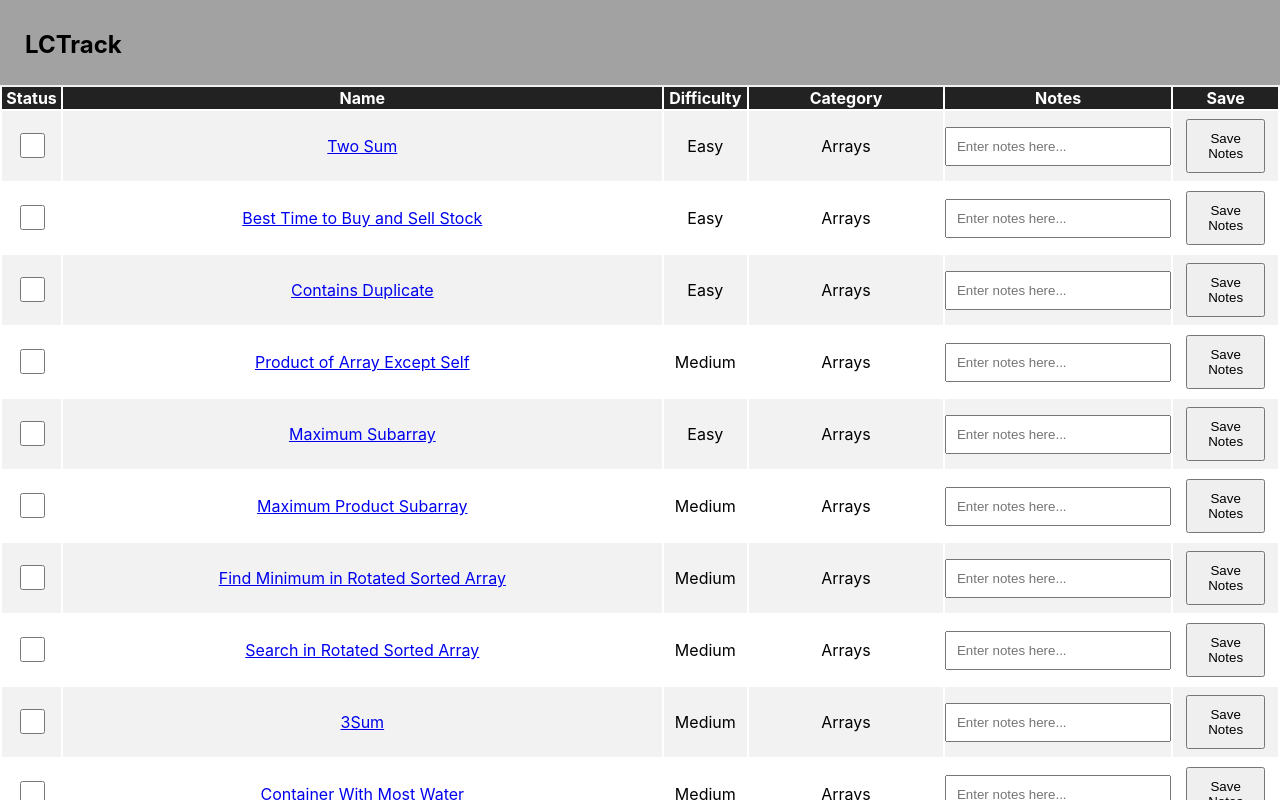
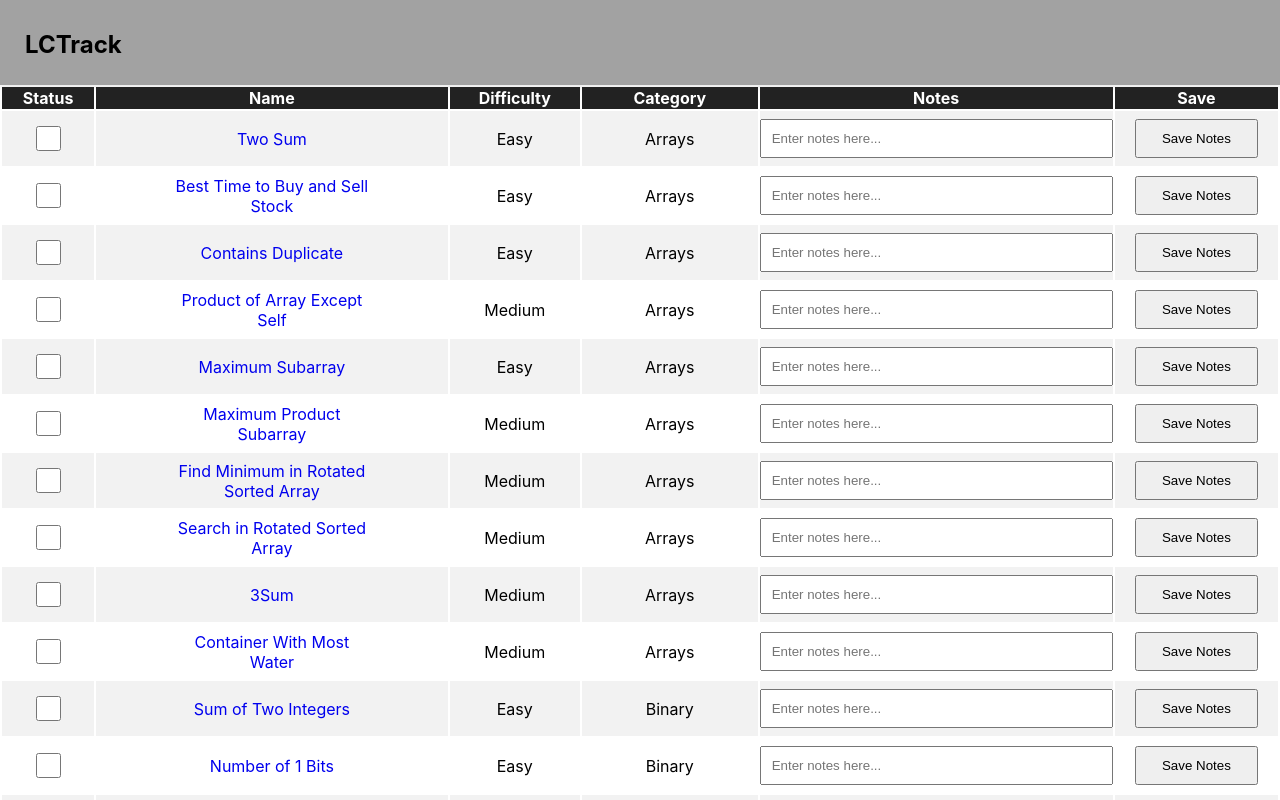
Before and after one commit to josephlu2/LCTrack, a React (Create React App) app: page / in a window 1280 px wide. Shown: the top 800 px of the page. Built offline with nearby package versions, Linux system fonts and the light colour scheme.

Commit message:
changed name/category column max-width

```diff
--- a/src/App.css
+++ b/src/App.css
@@ -45,8 +45,13 @@ nav {
   background-color: rgb(162, 162, 162);
 }
 
-.prop {
-
+.question {
+  max-width: 200px;
+  text-align: center;
+  margin:0 auto;
+}
+a:link {
+  text-decoration: none;
 }
 
 .formfield {
@@ -77,4 +82,8 @@ th {
   cursor: pointer;
 } td {
   padding:0px;
+} .difficulty {
+  max-width: 100px;
+  text-align: center;
+  margin:0 auto;
 }
--- a/src/components/Problem.js
+++ b/src/components/Problem.js
@@ -58,9 +58,9 @@ const Problem = (props) => {
                     onChange={handleChange}
                 />
                 </td>
-                <td><p className = "prop"><a href={props.url} target="_blank">{props.problem}</a></p></td>
+                <td><p className = "prop question"><a href={props.url} target="_blank">{props.problem}</a></p></td>
                 <td><p className = "prop">{props.difficulty}</p></td>
-                <td><p className = "prop">{props.category}</p></td>
+                <td><p className = "prop difficulty">{props.category}</p></td>
 
                 <td><input className = "formfield" type="text" value = {note} onBlur = {handleBlur} placeholder="Enter notes here..." onChange = {event => setNote(event.target.value)} /></td>
 
```
